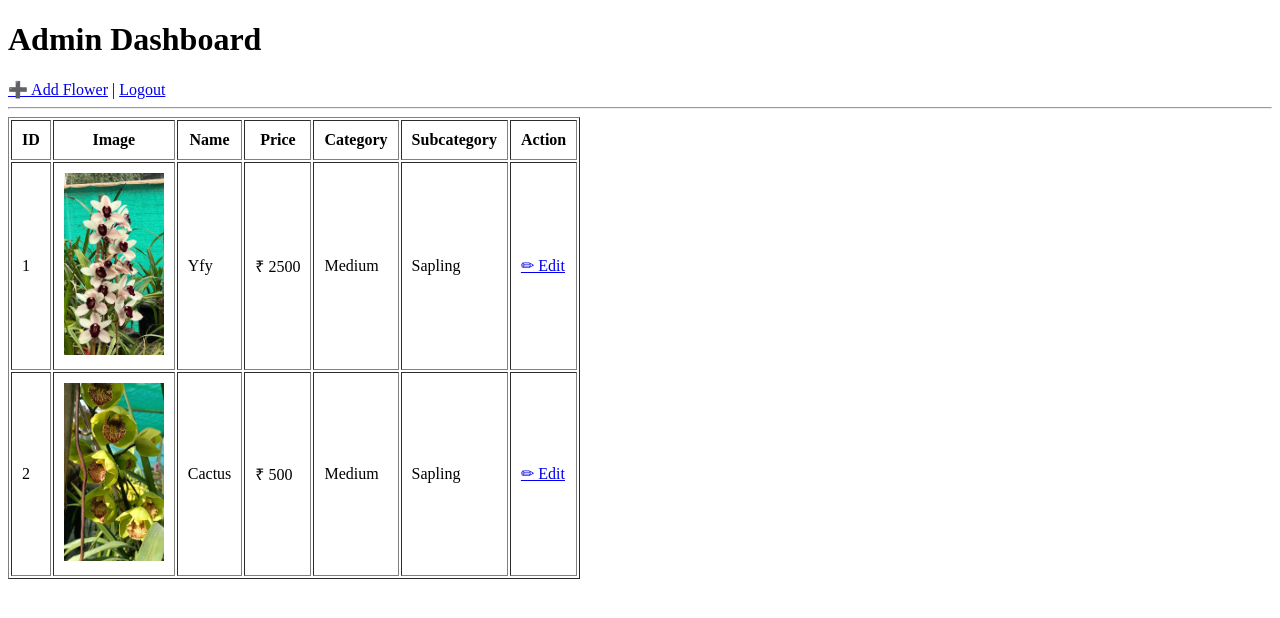
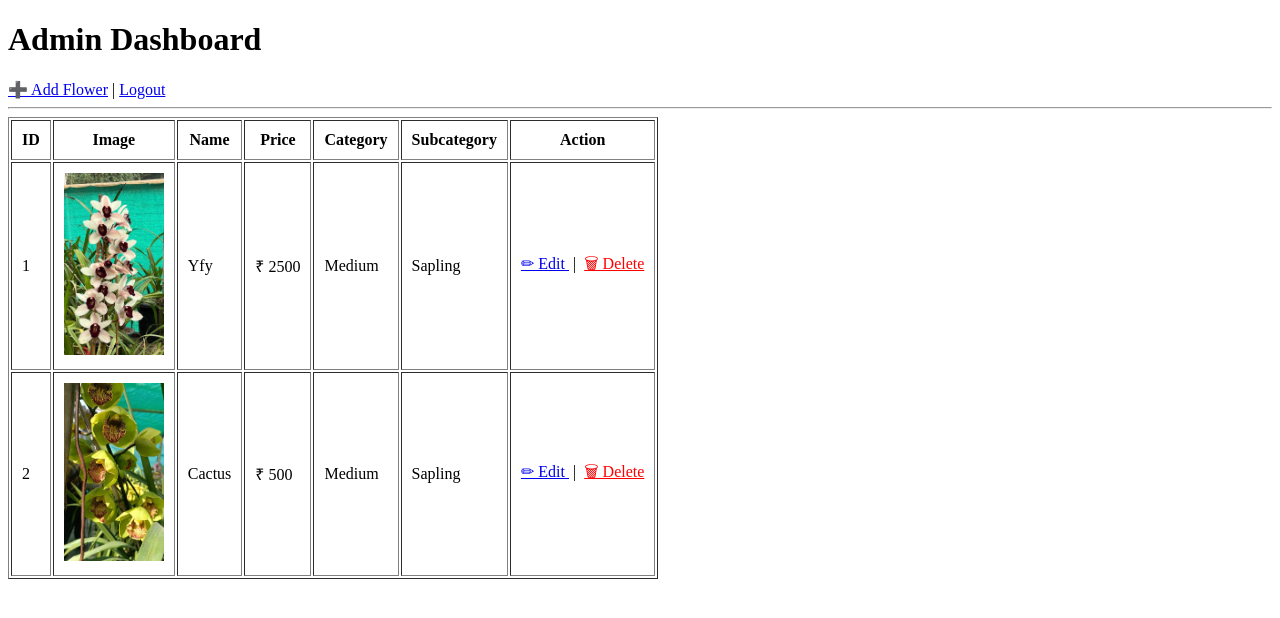
Before and after one commit to adesh22-code/orchidstore, a Flask app: page /admin/dashboard in a window 1280 px wide. Shown: the top 618 px of the page. Run offline with Flask 3, Linux system fonts and the light colour scheme; the visitor is signed in with stand-in values (Sample User, id 1).

Commit message:
Update dashboard.html

```diff
--- a/templates/admin/dashboard.html
+++ b/templates/admin/dashboard.html
@@ -63,9 +63,19 @@
 <td>{{ flower.subcategory }}</td>
 
 <td>
-        <a href="{{ url_for('edit_flower', flower_id=flower.id) }}">
-            ✏ Edit
-        </a>
+
+    <a href="{{ url_for('edit_flower', flower_id=flower.id) }}">
+        ✏ Edit
+    </a>
+
+    &nbsp;|&nbsp;
+
+    <a href="{{ url_for('delete_flower', flower_id=flower.id) }}"
+       onclick="return confirm('Are you sure you want to delete this flower?');"
+       style="color:red;">
+        🗑 Delete
+    </a>
+
 </td>
 
 
```
